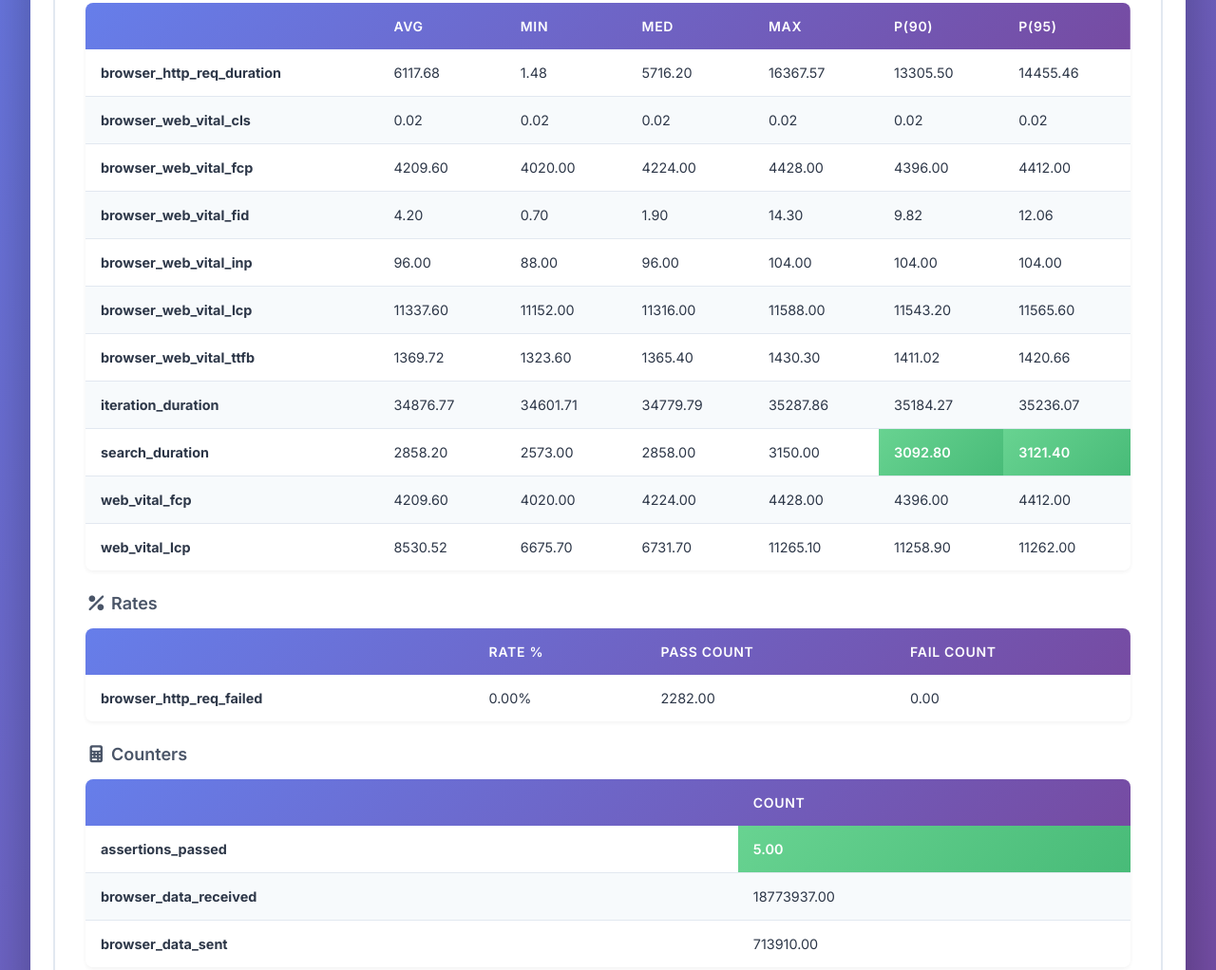
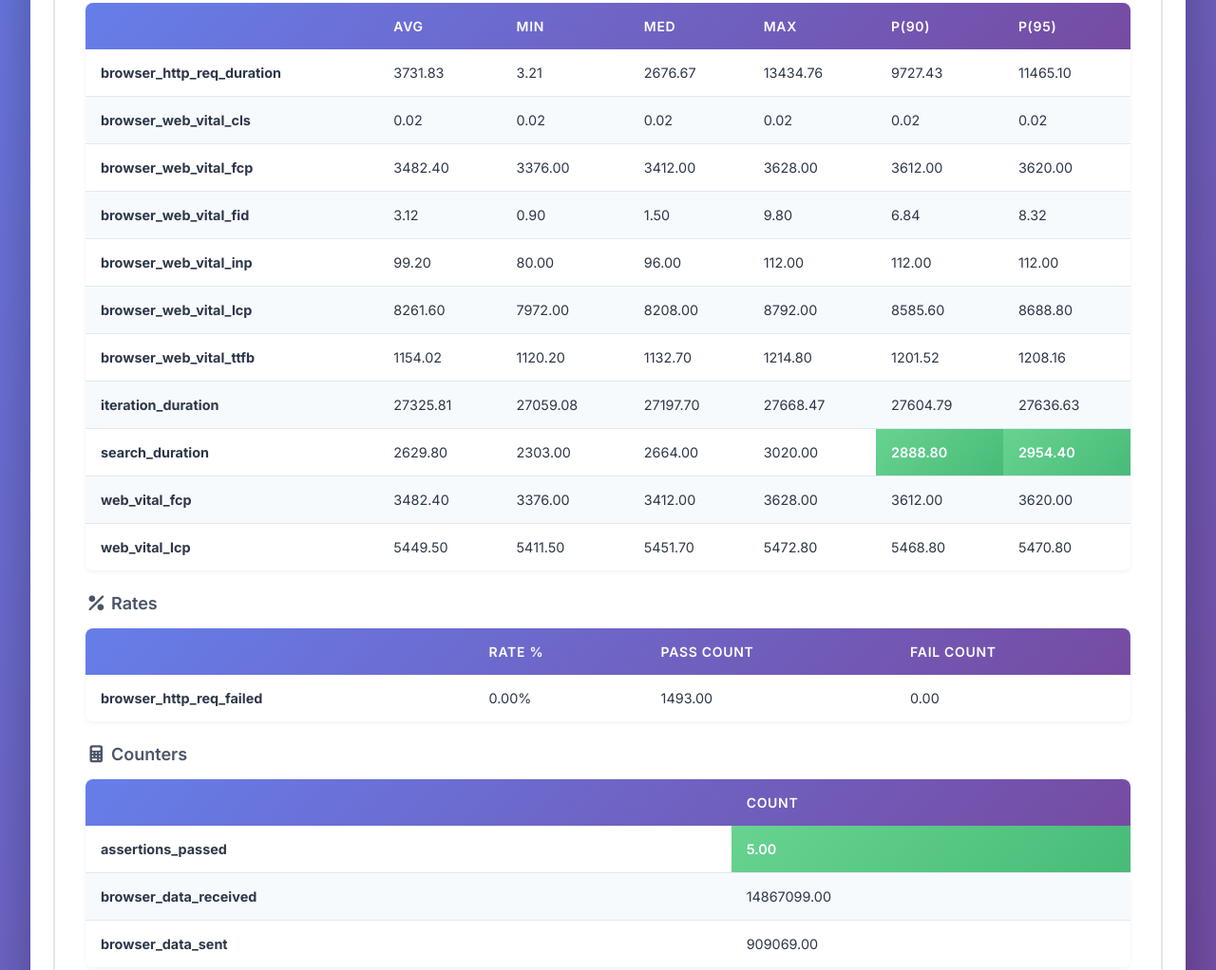
Before and after one commit to abhidp/tafe-k6, a plain HTML site: page index.html in a window 1280 px wide. Shown: the part 448-1470 px from the top of the page at 95% size. Drawn offline with Linux system fonts and the light colour scheme.

Commit message:
deploy: a218e151bb65b57f64853c8ec721fe201d2d1f07

```diff
--- a/index.html
+++ b/index.html
@@ -10,7 +10,7 @@
     <link href="https://fonts.googleapis.com/css2?family=Inter:wght@300;400;500;600;700&display=swap" rel="stylesheet">
 
     <meta name="viewport" content="width=device-width, initial-scale=1.0" />
-    <title>TAFE NSW - Course Search Load Test Report : 03/16/2026, 13:38:55</title>
+    <title>Test Report: 2026-03-16 23:23</title>
     <style>
       * {
         margin: 0;
@@ -473,7 +473,7 @@
       <header>
         <h1>
           <svg width="50" height="45" viewBox="0 0 50 45" fill="none"><path d="M31.968 34.681a2.007 2.007 0 002.011-2.003c0-1.106-.9-2.003-2.011-2.003a2.007 2.007 0 00-2.012 2.003c0 1.106.9 2.003 2.012 2.003z" fill="white"></path><path d="M39.575 0L27.154 16.883 16.729 9.31 0 45h50L39.575 0zM23.663 37.17l-2.97-4.072v4.072h-2.751V22.038l2.75 1.989v7.66l3.659-5.014 2.086 1.51-3.071 4.21 3.486 4.776h-3.189v.001zm8.305.17c-2.586 0-4.681-2.088-4.681-4.662 0-1.025.332-1.972.896-2.743l4.695-6.435 2.086 1.51-2.239 3.07a4.667 4.667 0 013.924 4.6c0 2.572-2.095 4.66-4.681 4.66z" fill="white"></path></svg>
-          TAFE NSW - Course Search Load Test Report : 03/16/2026, 13:38:55
+          Test Report: 2026-03-16 23:23
         </h1>
       </header>
 
@@ -484,7 +484,7 @@
             <i class="fas fa-globe icon"></i>
             <h4>Total Requests</h4>
             <div class="metric-value">
-              2282
+              1493
 
             </div>
           </div>
@@ -536,17 +536,17 @@
                   <tr>
                     <td><b>browser_http_req_duration</b></td>
 
-                      <td class="">6117.68</td>
+                      <td class="">3731.83</td>
 
-                      <td class="">1.48</td>
+                      <td class="">3.21</td>
 
-                      <td class="">5716.20</td>
+                      <td class="">2676.67</td>
 
-                      <td class="">16367.57</td>
+                      <td class="">13434.76</td>
 
-                      <td class="">13305.50</td>
+                      <td class="">9727.43</td>
 
-                      <td class="">14455.46</td>
+                      <td class="">11465.10</td>
 
                   </tr>
 
@@ -570,153 +570,153 @@
                   <tr>
                     <td><b>browser_web_vital_fcp</b></td>
 
-                      <td class="">4209.60</td>
+                      <td class="">3482.40</td>
 
-                      <td class="">4020.00</td>
+                      <td class="">3376.00</td>
 
-                      <td class="">4224.00</td>
+                      <td class="">3412.00</td>
 
-                      <td class="">4428.00</td>
+                      <td class="">3628.00</td>
 
-                      <td class="">4396.00</td>
+                      <td class="">3612.00</td>
 
-                      <td class="">4412.00</td>
+                      <td class="">3620.00</td>
 
                   </tr>
 
                   <tr>
                     <td><b>browser_web_vital_fid</b></td>
 
-                      <td class="">4.20</td>
+                      <td class="">3.12</td>
 
-                      <td class="">0.70</td>
+                      <td class="">0.90</td>
 
-                      <td class="">1.90</td>
+                      <td class="">1.50</td>
 
-                      <td class="">14.30</td>
+                      <td class="">9.80</td>
 
-                      <td class="">9.82</td>
+                      <td class="">6.84</td>
 
-                      <td class="">12.06</td>
+                      <td class="">8.32</td>
 
                   </tr>
 
                   <tr>
                     <td><b>browser_web_vital_inp</b></td>
 
-                      <td class="">96.00</td>
+                      <td class="">99.20</td>
 
-                      <td class="">88.00</td>
+                      <td class="">80.00</td>
 
                       <td class="">96.00</td>
 
-                      <td class="">104.00</td>
+                      <td class="">112.00</td>
 
-                      <td class="">104.00</td>
+                      <td class="">112.00</td>
 
-                      <td class="">104.00</td>
+                      <td class="">112.00</td>
 
                   </tr>
 
                   <tr>
                     <td><b>browser_web_vital_lcp</b></td>
 
-                      <td class="">11337.60</td>
+                      <td class="">8261.60</td>
 
-                      <td class="">11152.00</td>
+                      <td class="">7972.00</td>
 
-                      <td class="">11316.00</td>
+                      <td class="">8208.00</td>
 
-                      <td class="">11588.00</td>
+                      <td class="">8792.00</td>
 
-                      <td class="">11543.20</td>
+                      <td class="">8585.60</td>
 
-                      <td class="">11565.60</td>
+                      <td class="">8688.80</td>
 
                   </tr>
 
                   <tr>
                     <td><b>browser_web_vital_ttfb</b></td>
 
-                      <td class="">1369.72</td>
+                      <td class="">1154.02</td>
 
-                      <td class="">1323.60</td>
+                      <td class="">1120.20</td>
 
-                      <td class="">1365.40</td>
+                      <td class="">1132.70</td>
 
-                      <td class="">1430.30</td>
+                      <td class="">1214.80</td>
 
-                      <td class="">1411.02</td>
+                      <td class="">1201.52</td>
 
-                      <td class="">1420.66</td>
+                      <td class="">1208.16</td>
 
                   </tr>
 
                   <tr>
                     <td><b>iteration_duration</b></td>
 
-                      <td class="">34876.77</td>
+                      <td class="">27325.81</td>
 
-                      <td class="">34601.71</td>
+                      <td class="">27059.08</td>
 
-                      <td class="">34779.79</td>
+                      <td class="">27197.70</td>
 
-                      <td class="">35287.86</td>
+                      <td class="">27668.47</td>
 
-                      <td class="">35184.27</td>
+                      <td class="">27604.79</td>
 
-                      <td class="">35236.07</td>
+                      <td class="">27636.63</td>
 
                   </tr>
 
                   <tr>
                     <td><b>search_duration</b></td>
 
-                      <td class="">2858.20</td>
+                      <td class="">2629.80</td>
 
-                      <td class="">2573.00</td>
+                      <td class="">2303.00</td>
 
-                      <td class="">2858.00</td>
+                      <td class="">2664.00</td>
 
-                      <td class="">3150.00</td>
+                      <td class="">3020.00</td>
 
-                      <td class="good">3092.80</td>
+                      <td class="good">2888.80</td>
 
-                      <td class="good">3121.40</td>
+                      <td class="good">2954.40</td>
 
                   </tr>
 
                   <tr>
                     <td><b>web_vital_fcp</b></td>
 
-                      <td class="">4209.60</td>
+                      <td class="">3482.40</td>
 
-                      <td class="">4020.00</td>
+                      <td class="">3376.00</td>
 
-                      <td class="">4224.00</td>
+                      <td class="">3412.00</td>
 
-                      <td class="">4428.00</td>
+                      <td class="">3628.00</td>
 
-                      <td class="">4396.00</td>
+                      <td class="">3612.00</td>
 
-                      <td class="">4412.00</td>
+                      <td class="">3620.00</td>
 
                   </tr>
 
                   <tr>
                     <td><b>web_vital_lcp</b></td>
 
-                      <td class="">8530.52</td>
+                      <td class="">5449.50</td>
 
-                      <td class="">6675.70</td>
+                      <td class="">5411.50</td>
 
-                      <td class="">6731.70</td>
+                      <td class="">5451.70</td>
 
-                      <td class="">11265.10</td>
+                      <td class="">5472.80</td>
 
-                      <td class="">11258.90</td>
+                      <td class="">5468.80</td>
 
-                      <td class="">11262.00</td>
+                      <td class="">5470.80</td>
 
                   </tr>
 
@@ -744,7 +744,7 @@
                         class=""
                         title="Failure rate (for *_failed metrics; aligns with Fail Count)"
                       >0.00%</td>
-                      <td class="">2282.00</td>
+                      <td class="">1493.00</td>
                       <td class="">0.00</td>
                   </tr>
 
@@ -775,7 +775,7 @@
                     <td><b>browser_data_received</b></td>
 
 
-                      <td class="">18773937.00</td>
+                      <td class="">14867099.00</td>
 
                   </tr>
 
@@ -783,7 +783,7 @@
                     <td><b>browser_data_sent</b></td>
 
 
-                      <td class="">713910.00</td>
+                      <td class="">909069.00</td>
 
                   </tr>
 
@@ -825,7 +825,7 @@
                   </div>
                   <div class="stat-row">
                     <span class="stat-label">Rate</span>
-                    <span class="stat-value">0.09/s</span>
+                    <span class="stat-value">0.12/s</span>
                   </div>
                 </div>
 
@@ -835,7 +835,7 @@
                 <i class="fas fa-user icon"></i>
                 <div class="stat-row">
                   <span class="stat-label">Min</span>
-                  <span class="stat-value">1</span>
+                  <span class="stat-value">5</span>
                 </div>
                 <div class="stat-row">
                   <span class="stat-label">Max</span>
@@ -849,14 +849,14 @@
                 <div class="stat-row">
                   <span class="stat-label">Total</span>
                   <span class="stat-value">
-                    2282
+                    1493
 
                   </span>
                 </div>
                 <div class="stat-row">
                   <span class="stat-label">Rate</span>
                   <span class="stat-value">
-                    40.01/s
+                    36.89/s
 
                   </span>
                 </div>
@@ -867,11 +867,11 @@
                 <i class="fas fa-cloud-download-alt icon"></i>
                 <div class="stat-row">
                   <span class="stat-label">Total</span>
-                  <span class="stat-value">18.77 MB</span>
+                  <span class="stat-value">14.87 MB</span>
                 </div>
                 <div class="stat-row">
                   <span class="stat-label">Rate</span>
-                  <span class="stat-value">0.33 mB/s</span>
+                  <span class="stat-value">0.37 mB/s</span>
                 </div>
               </div>
 
@@ -880,11 +880,11 @@
                 <i class="fas fa-cloud-upload-alt icon"></i>
                 <div class="stat-row">
                   <span class="stat-label">Total</span>
-                  <span class="stat-value">0.71 MB</span>
+                  <span class="stat-value">0.91 MB</span>
                 </div>
                 <div class="stat-row">
                   <span class="stat-label">Rate</span>
-                  <span class="stat-value">0.01 mB/s</span>
+                  <span class="stat-value">0.02 mB/s</span>
                 </div>
               </div>
             </div>
```
